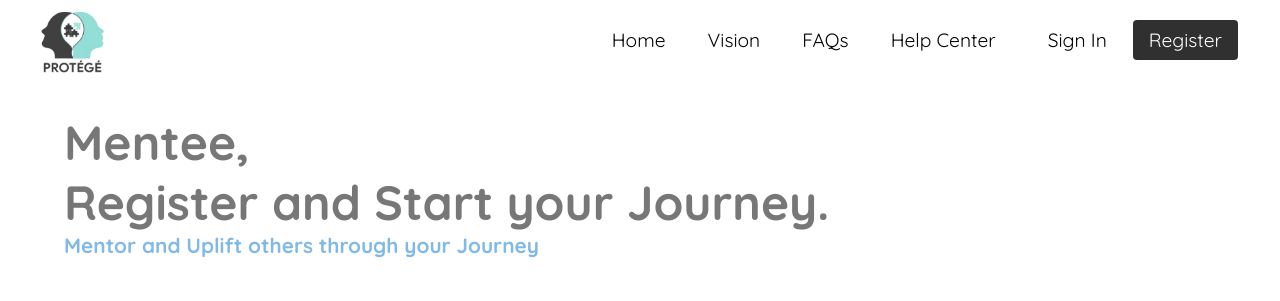
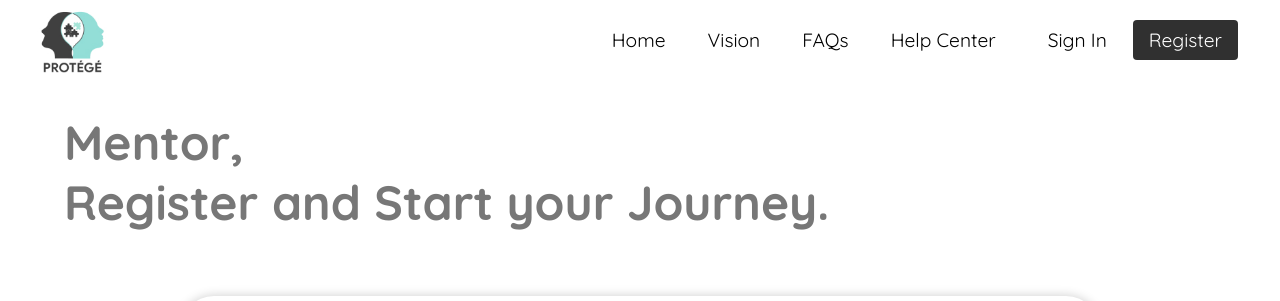
Before and after one commit to Spiral-Forge/Protege-Web, a React (Create React App) app: page /register in a window 1280 px wide. Both pictures are taken after a click on the element "Mentor". Shown: the top 301 px of the page. Built offline with nearby package versions, Linux system fonts and the light colour scheme; no server answers.

Commit message:
Removed blue subheading from the signup page

```diff
--- a/src/components/Pages/SignUpForm.js
+++ b/src/components/Pages/SignUpForm.js
@@ -105,13 +105,10 @@ function SignUpForm({ post }) {
   return (
     <div style={{ padding: "2rem 4rem" }}>
       <h1 className="signup-heading">
-        Mentee,
+        {post},
         <br />
         Register and Start your Journey.
       </h1>
-      <h4 className="signup-subheading">
-        Mentor and Uplift others through your Journey
-      </h4>
       <div className="form-container">
         <div className="form-grid">
           <div className="gridItem">
```
